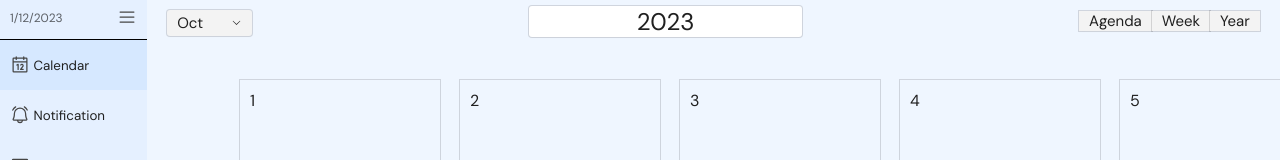
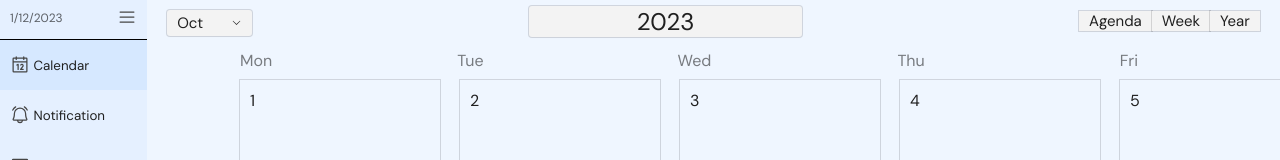
Before and after one commit to DiamondD7/yougotjob_client, a React (Vite) app: page /home in a window 1280 px wide. Both pictures are taken after a click on the button "Calendar". Shown: the top 160 px of the page. Built offline with nearby package versions, Linux system fonts and the light colour scheme.

Commit message:
added the days of the week

```diff
--- a/src/components/Calendar/Calendar.jsx
+++ b/src/components/Calendar/Calendar.jsx
@@ -111,6 +111,16 @@ const Calendar = () => {
         ""
       )}
 
+      <div className="daysOfWeek__wrapper">
+        <label>Mon</label>
+        <label>Tue</label>
+        <label>Wed</label>
+        <label>Thu</label>
+        <label>Fri</label>
+        <label>Sat</label>
+        <label>Sun</label>
+      </div>
+
       <div className="calendar-grid__wrapper">
         {days.map(
           (day) => (
--- a/src/styles/calendarstyles.css
+++ b/src/styles/calendarstyles.css
@@ -95,4 +95,47 @@
     border: none;
     font-size: 24px;
     text-align: center;
+    background-color: #f3f3f3;
 }
+
+.daysOfWeek__wrapper{
+    position: absolute;
+    top:50px;
+    left: 240px;
+}
+
+.daysOfWeek__wrapper label:nth-child(1){
+    color: rgba(0, 0, 0, 0.5);
+    margin-right: 185px;
+}
+
+
+.daysOfWeek__wrapper label:nth-child(2) {
+    color: rgba(0, 0, 0, 0.5);
+    margin-right: 194px;
+}
+
+
+.daysOfWeek__wrapper label:nth-child(3) {
+    color: rgba(0, 0, 0, 0.5);
+    margin-right: 186px;
+}
+
+.daysOfWeek__wrapper label:nth-child(4) {
+    color: rgba(0, 0, 0, 0.5);
+    margin-right: 195px;
+}
+
+.daysOfWeek__wrapper label:nth-child(5) {
+    color: rgba(0, 0, 0, 0.5);
+    margin-right: 200px;
+}
+
+.daysOfWeek__wrapper label:nth-child(6) {
+    color: rgba(0, 0, 0, 0.5);
+    margin-right: 197px;
+}
+
+.daysOfWeek__wrapper label:nth-child(7) {
+    color: rgba(0, 0, 0, 0.5);
+}
```
